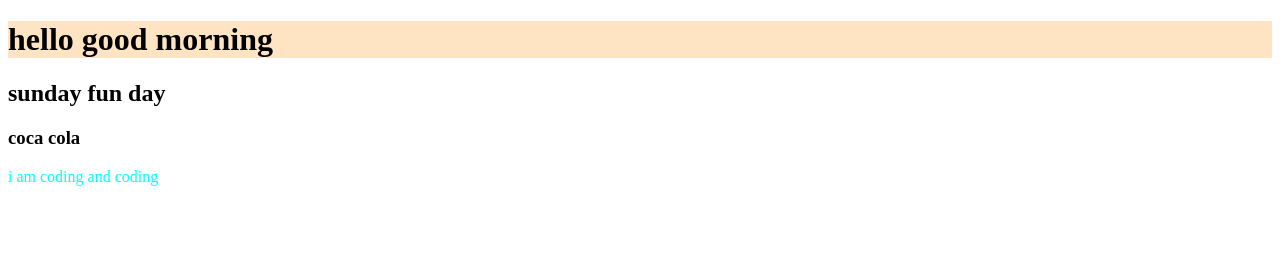
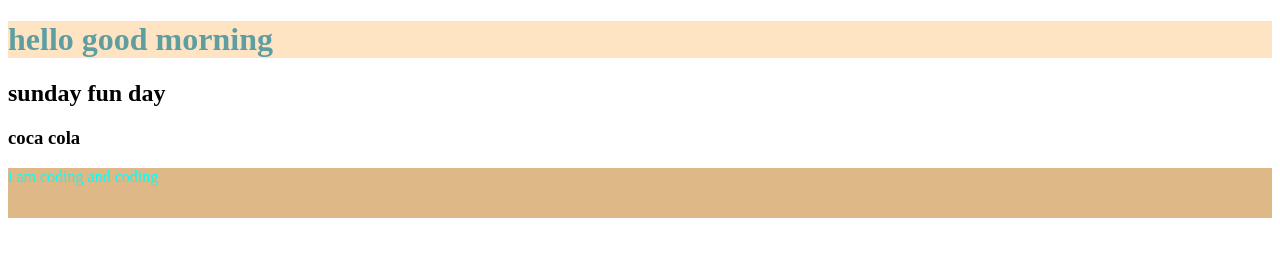
Before and after one commit to SarkarTasrina/my-second-repo, a plain HTML site: page index.html in a window 1280 px wide. Drawn offline with Linux system fonts and the light colour scheme.

Commit message:
styles added

```diff
--- a/index.html
+++ b/index.html
@@ -8,9 +8,13 @@
     <style>
         p{
             color: aqua;
+            background-color: burlywood;
+            height: 50px;
+            weight:100px;
         }
     h1{
         background-color: bisque;
+        color: cadetblue;
     }
 
     </style>
```
